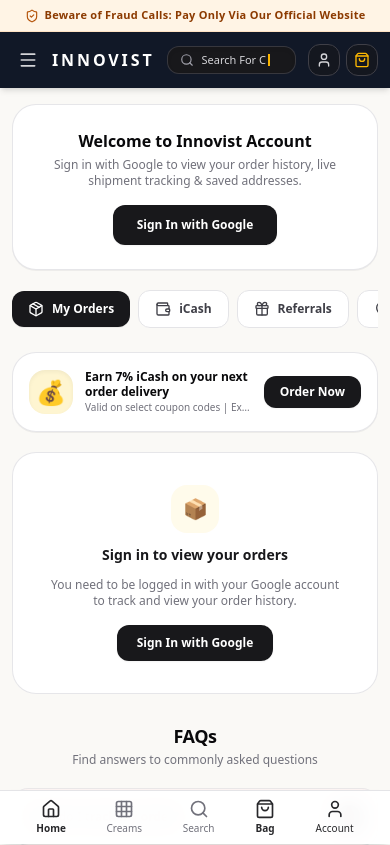
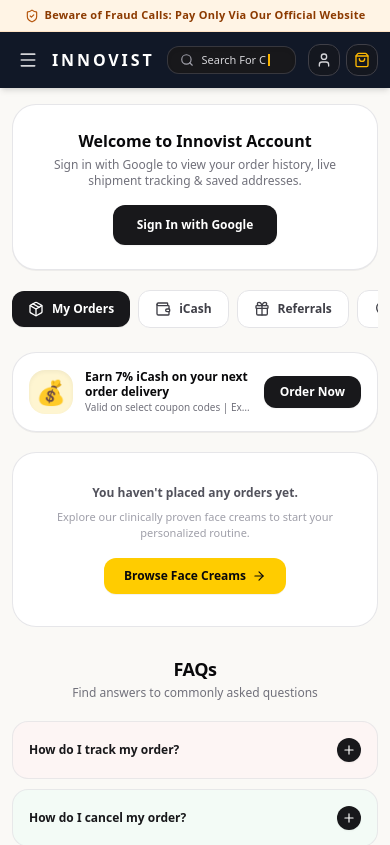
Before and after one commit to amit2003-cse/innovist, a Next.js app: page /orders in a window 390 px wide. Shown: the top 845 px of the page. Built offline with nearby package versions, Linux system fonts and the light colour scheme.

Commit message:
fix: remove duplicate sign-in prompt, remove mobile bottom nav bar from orders, and link header logo to home page

```diff
--- a/src/app/orders/page.tsx
+++ b/src/app/orders/page.tsx
@@ -9,7 +9,6 @@
 import SearchModal from "@/components/SearchModal";
 import AuthModal from "@/components/AuthModal";
 import Toast from "@/components/Toast";
-import MobileBottomNav from "@/components/MobileBottomNav";
 import UserAvatar from "@/components/UserAvatar";
 import {
   Package,
@@ -98,7 +97,7 @@
   ];
 
   return (
-    <div className="min-h-screen flex flex-col bg-[#FAF9F6] selection:bg-amber-200 selection:text-amber-900 pb-20 md:pb-0">
+    <div className="min-h-screen flex flex-col bg-[#FAF9F6] selection:bg-amber-200 selection:text-amber-900 pb-8">
       {/* 1. Header with Rotating Top Banner */}
       <Header onOpenSearch={() => setIsSearchOpen(true)} />
 
@@ -226,25 +225,7 @@
         {/* Tab 1: Orders List (Matches Innovist Screenshot 4) */}
         {activeTab === "orders" && (
           <div className="space-y-3">
-            {!user ? (
-              <div className="bg-white rounded-3xl p-8 border border-zinc-200/90 text-center space-y-3">
-                <div className="w-12 h-12 rounded-2xl bg-amber-50 text-amber-700 flex items-center justify-center mx-auto text-xl">
-                  📦
-                </div>
-                <h3 className="text-sm font-bold text-zinc-900">Sign in to view your orders</h3>
-                <p className="text-xs text-zinc-500 max-w-xs mx-auto">
-                  You need to be logged in with your Google account to track and view your order history.
-                </p>
-                <div className="pt-1">
-                  <button
-                    onClick={() => setIsAuthModalOpen(true)}
-                    className="px-5 py-2.5 rounded-xl bg-zinc-900 hover:bg-zinc-800 text-white font-bold text-xs transition shadow-xs"
-                  >
-                    Sign In with Google
-                  </button>
-                </div>
-              </div>
-            ) : orders.length === 0 ? (
+            {orders.length === 0 ? (
               <div className="bg-white rounded-3xl p-8 border border-zinc-200/90 text-center space-y-2">
                 <p className="text-zinc-600 font-semibold text-xs sm:text-sm">
                   You haven&apos;t placed any orders yet.
@@ -437,11 +418,6 @@
       <SearchModal isOpen={isSearchOpen} onClose={() => setIsSearchOpen(false)} />
       <AuthModal />
       <Toast />
-      <MobileBottomNav
-        onOpenSearch={() => setIsSearchOpen(true)}
-        onScrollToTop={() => window.scrollTo({ top: 0, behavior: "smooth" })}
-        onScrollToCategories={() => {}}
-      />
     </div>
   );
 }
--- a/src/components/Header.tsx
+++ b/src/components/Header.tsx
@@ -175,11 +175,11 @@
             </button>
 
             {/* Brand Logo */}
-            <a href="#" className="flex items-center">
-              <span className="font-extrabold text-base sm:text-xl tracking-[0.18em] text-white uppercase">
+            <Link href="/" className="flex items-center">
+              <span className="font-extrabold text-base sm:text-xl tracking-[0.18em] text-white uppercase hover:text-amber-400 transition">
                 INNOVIST
               </span>
-            </a>
+            </Link>
           </div>
 
           {/* Center: Search Bar Trigger with Dynamic Typewriter Effect */}
```
